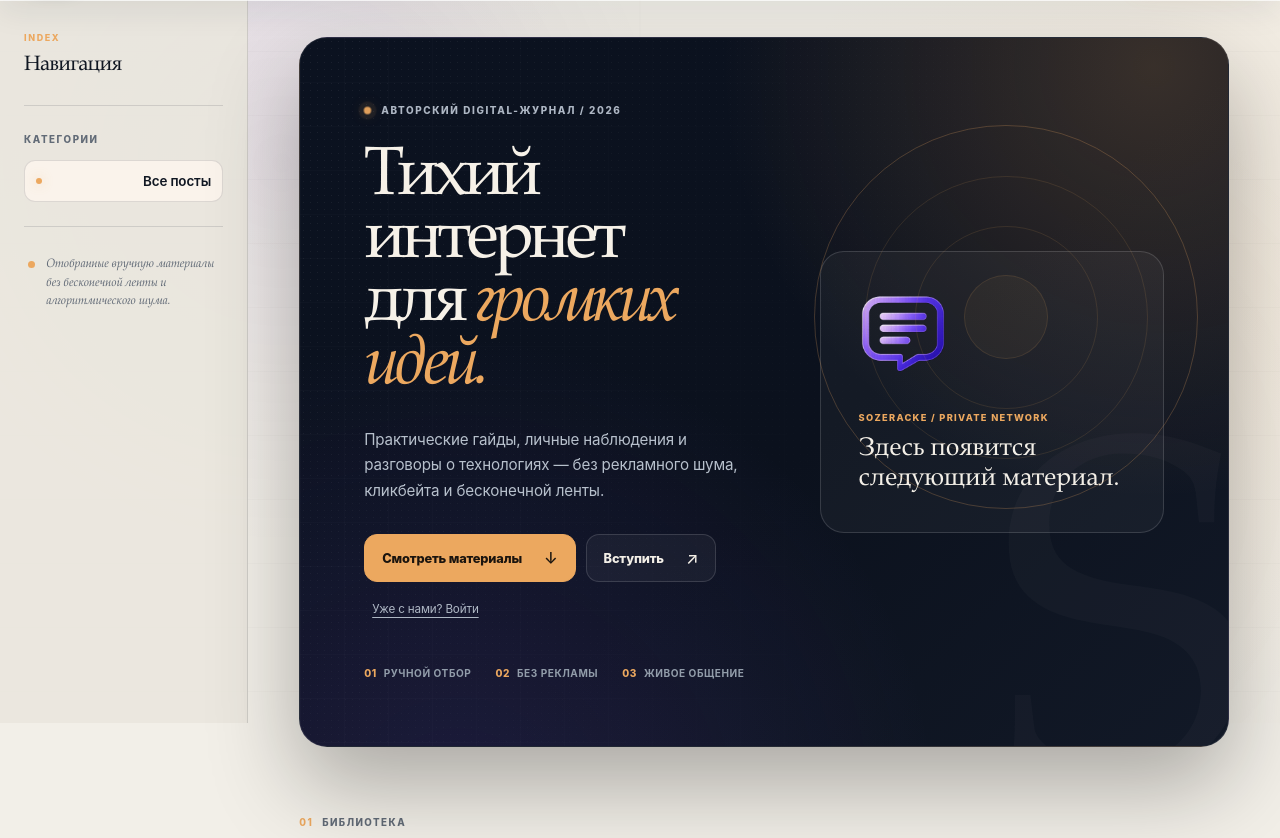
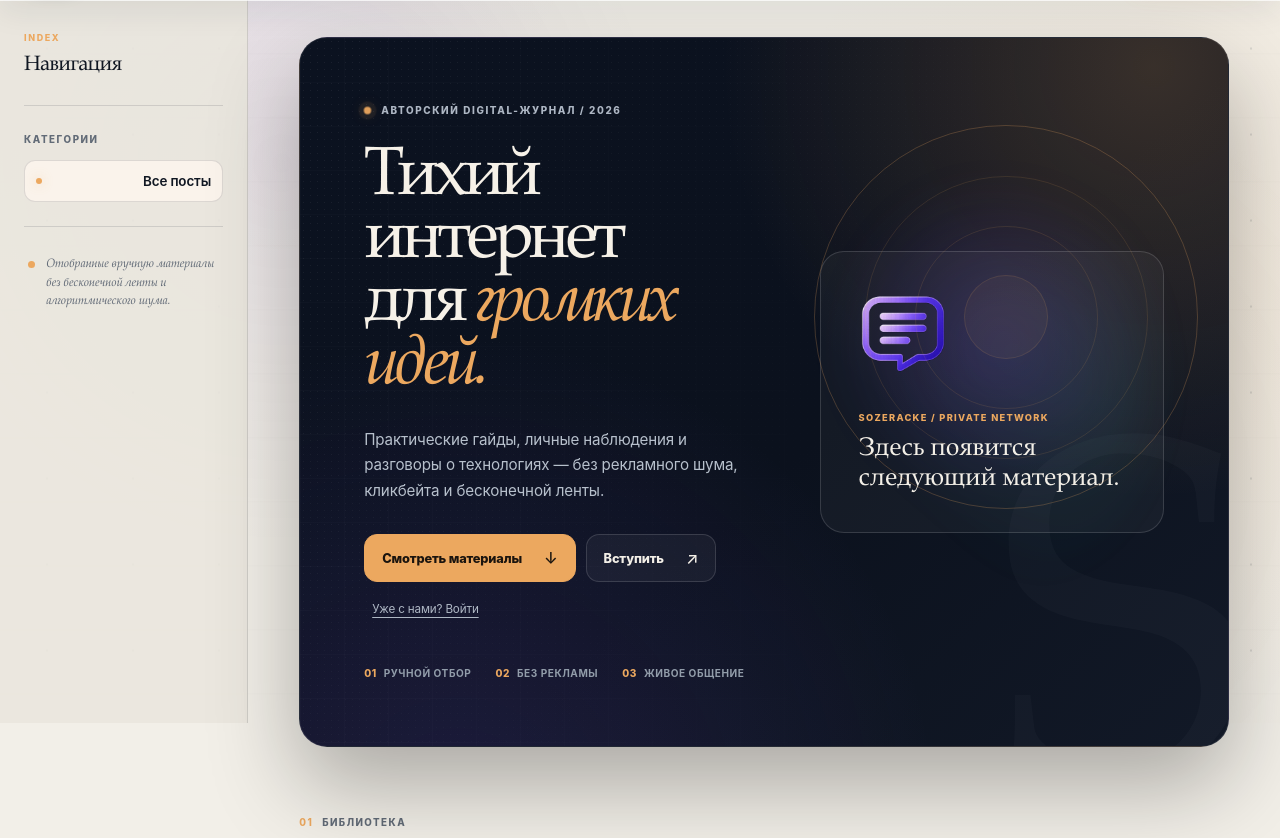
Before and after one commit to Sozeracke/sozeracke.github.io, a Flask app: page / in a window 1280 px wide. Shown: the part 77-915 px from the top of the page. Run offline with Flask 3, Linux system fonts and the light colour scheme; data that the repository does not hold is empty; some libraries are stand-ins or nearby versions.

Commit message:
Add ambient grid and pointer parallax

```diff
--- a/static/premium.css
+++ b/static/premium.css
@@ -28,6 +28,10 @@
     --journal-line: rgba(238, 231, 218, 0.12);
     --font-sans: "Segoe UI Variable", "Inter", "Segoe UI", Arial, sans-serif;
     --font-serif: "Iowan Old Style", "Palatino Linotype", "Book Antiqua", Georgia, serif;
+    --pointer-x: 0;
+    --pointer-y: 0;
+    --hero-pointer-x: 0;
+    --hero-pointer-y: 0;
 }
 
 [data-theme="light"] {
@@ -66,10 +70,15 @@ body {
 
 body::before {
     background:
-        linear-gradient(90deg, transparent 0 49.9%, rgba(255, 255, 255, 0.018) 50%, transparent 50.1%),
-        linear-gradient(rgba(255, 255, 255, 0.015) 1px, transparent 1px);
-    background-size: 100% 100%, 64px 64px;
+        radial-gradient(circle, rgba(255, 255, 255, 0.15) 0 0.7px, transparent 0.95px),
+        linear-gradient(90deg, transparent 0 49.9%, rgba(255, 255, 255, 0.022) 50%, transparent 50.1%),
+        linear-gradient(rgba(255, 255, 255, 0.018) 1px, transparent 1px);
+    background-size: 86px 86px, 64px 64px, 64px 64px;
     opacity: 0.72;
+    animation: journal-grid-drift 72s linear infinite alternate;
+    transform: translate3d(calc(var(--pointer-x) * -4px), calc(var(--pointer-y) * -3px), 0);
+    transition: transform 360ms cubic-bezier(0.2, 0.75, 0.2, 1);
+    will-change: background-position, transform;
 }
 
 body::after {
@@ -79,15 +88,17 @@ body::after {
         radial-gradient(circle at 78% 70%, rgba(236, 168, 95, 0.055), transparent 26rem);
     opacity: 1;
     animation: none;
-    transform: none;
-    will-change: auto;
+    transform: translate3d(calc(var(--pointer-x) * 8px), calc(var(--pointer-y) * 7px), 0);
+    transition: transform 460ms cubic-bezier(0.2, 0.75, 0.2, 1);
+    will-change: transform;
 }
 
 [data-theme="light"] body::before {
     background:
-        linear-gradient(90deg, transparent 0 49.9%, rgba(20, 29, 43, 0.025) 50%, transparent 50.1%),
-        linear-gradient(rgba(20, 29, 43, 0.022) 1px, transparent 1px);
-    background-size: 100% 100%, 64px 64px;
+        radial-gradient(circle, rgba(20, 29, 43, 0.16) 0 0.7px, transparent 0.95px),
+        linear-gradient(90deg, transparent 0 49.9%, rgba(20, 29, 43, 0.028) 50%, transparent 50.1%),
+        linear-gradient(rgba(20, 29, 43, 0.024) 1px, transparent 1px);
+    background-size: 86px 86px, 64px 64px, 64px 64px;
 }
 
 ::selection {
@@ -581,6 +592,8 @@ select,
         linear-gradient(90deg, rgba(255, 255, 255, 0.025) 1px, transparent 1px);
     background-size: 44px 44px;
     mask-image: linear-gradient(to right, rgba(0, 0, 0, 0.76), transparent 78%);
+    transform: translate3d(calc(var(--hero-pointer-x) * -5px), calc(var(--hero-pointer-y) * -4px), 0);
+    transition: transform 440ms cubic-bezier(0.2, 0.75, 0.2, 1);
 }
 
 .signal-hero::after {
@@ -594,6 +607,8 @@ select,
     font-size: min(38vw, 31rem);
     line-height: 1;
     pointer-events: none;
+    transform: translate3d(calc(var(--hero-pointer-x) * 10px), calc(var(--hero-pointer-y) * 8px), 0);
+    transition: transform 520ms cubic-bezier(0.2, 0.75, 0.2, 1);
 }
 
 .signal-hero-noise {
@@ -769,6 +784,30 @@ select,
     justify-content: center;
     min-width: 0;
     perspective: 1100px;
+    isolation: isolate;
+}
+
+.signal-visual::after {
+    content: "";
+    position: absolute;
+    z-index: -1;
+    top: 12%;
+    right: 3%;
+    width: min(92%, 390px);
+    height: 72%;
+    border-radius: 50%;
+    background:
+        radial-gradient(circle at 50% 40%, rgba(125, 89, 255, 0.35), transparent 55%),
+        radial-gradient(circle at 80% 56%, rgba(39, 196, 171, 0.13), transparent 56%);
+    filter: blur(24px);
+    opacity: 0.62;
+    transform: translate3d(calc(var(--hero-pointer-x) * 13px), calc(var(--hero-pointer-y) * 10px), 0);
+    transition: opacity 260ms ease, transform 500ms cubic-bezier(0.2, 0.75, 0.2, 1);
+    pointer-events: none;
+}
+
+.signal-visual:hover::after {
+    opacity: 0.86;
 }
 
 .signal-orbit {
@@ -779,6 +818,8 @@ select,
     border: 1px solid rgba(236, 168, 95, 0.24);
     border-radius: 50%;
     pointer-events: none;
+    transform: translate3d(calc(var(--hero-pointer-x) * 8px), calc(var(--hero-pointer-y) * 6px), 0);
+    transition: transform 520ms cubic-bezier(0.2, 0.75, 0.2, 1);
 }
 
 .signal-orbit span {
--- a/static/theme.js
+++ b/static/theme.js
@@ -102,6 +102,72 @@
             }
         });
     }
+
+    var pointerMotionQuery = window.matchMedia("(hover: hover) and (pointer: fine)");
+    var reducedMotionQuery = window.matchMedia("(prefers-reduced-motion: reduce)");
+    var pointerMotionFrame = 0;
+    var pointerX = 0;
+    var pointerY = 0;
+    var heroPointerX = 0;
+    var heroPointerY = 0;
+    var signalHero = document.querySelector(".signal-hero");
+
+    function pointerMotionEnabled() {
+        return pointerMotionQuery.matches && !reducedMotionQuery.matches;
+    }
+
+    function applyPointerMotion() {
+        pointerMotionFrame = 0;
+        root.style.setProperty("--pointer-x", pointerX.toFixed(3));
+        root.style.setProperty("--pointer-y", pointerY.toFixed(3));
+        root.style.setProperty("--hero-pointer-x", heroPointerX.toFixed(3));
+        root.style.setProperty("--hero-pointer-y", heroPointerY.toFixed(3));
+    }
+
+    function schedulePointerMotion() {
+        if (!pointerMotionFrame) {
+            pointerMotionFrame = window.requestAnimationFrame(applyPointerMotion);
+        }
+    }
+
+    function resetPointerMotion() {
+        pointerX = 0;
+        pointerY = 0;
+        heroPointerX = 0;
+        heroPointerY = 0;
+        schedulePointerMotion();
+    }
+
+    if (pointerMotionEnabled()) {
+        document.addEventListener("pointermove", function (event) {
+            if (event.pointerType && event.pointerType !== "mouse") return;
+
+            pointerX = Math.max(-1, Math.min(1, event.clientX / window.innerWidth * 2 - 1));
+            pointerY = Math.max(-1, Math.min(1, event.clientY / window.innerHeight * 2 - 1));
+
+            if (signalHero) {
+                var heroRect = signalHero.getBoundingClientRect();
+                var isInsideHero = event.clientX >= heroRect.left && event.clientX <= heroRect.right &&
+                    event.clientY >= heroRect.top && event.clientY <= heroRect.bottom;
+
+                if (isInsideHero) {
+                    heroPointerX = Math.max(-1, Math.min(1, (event.clientX - heroRect.left) / heroRect.width * 2 - 1));
+                    heroPointerY = Math.max(-1, Math.min(1, (event.clientY - heroRect.top) / heroRect.height * 2 - 1));
+                } else {
+                    heroPointerX = 0;
+                    heroPointerY = 0;
+                }
+            }
+
+            schedulePointerMotion();
+        }, { passive: true });
+
+        window.addEventListener("blur", resetPointerMotion);
+    }
+
+    reducedMotionQuery.addEventListener("change", function () {
+        if (reducedMotionQuery.matches) resetPointerMotion();
+    });
 
     document.querySelectorAll("[data-flash]").forEach(function (flash) {
         var closeBtn = flash.querySelector("[data-flash-close]");
--- a/templates/base.html
+++ b/templates/base.html
@@ -29,8 +29,8 @@
     </script>
     {% block head %}{% endblock %}
     <link rel="stylesheet" href="{{ url_for('static', filename='style.css') }}?v=41">
-    <link rel="stylesheet" href="{{ url_for('static', filename='premium.css') }}?v=1">
-    <script src="{{ url_for('static', filename='theme.js') }}?v=22" defer></script>
+    <link rel="stylesheet" href="{{ url_for('static', filename='premium.css') }}?v=2">
+    <script src="{{ url_for('static', filename='theme.js') }}?v=23" defer></script>
 </head>
 <body>
     <a href="#main-content" class="skip-link">Перейти к содержанию</a>
```
Also changed, not shown: other parts of static/premium.css (+42 -5 lines).
